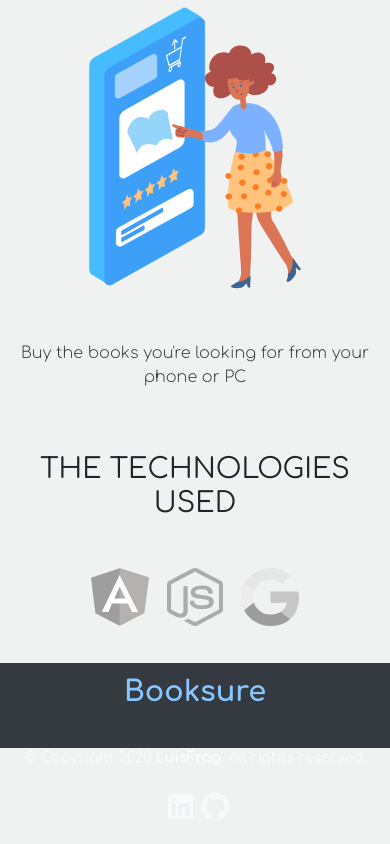
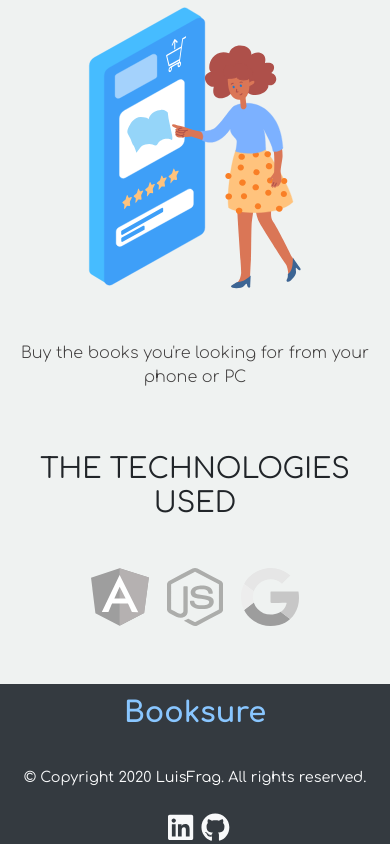
Before and after one commit to awkiamaru/booksure, an Angular app: page / in a window 390 px wide. Shown: the part 2789-3633 px from the top of the page. Built offline with nearby package versions, Linux system fonts and the light colour scheme.

Commit message:
quickfix footer, in mobile

```diff
--- a/src/app/layout/content/home/home.component.html
+++ b/src/app/layout/content/home/home.component.html
@@ -85,7 +85,7 @@
   </div>
 </div>
 <div class="container pt-5 pb-4">
-  <div class="row">
+  <div class="row mb-5">
     <div class="col-12 col-md-6 text-center">
       <img src="assets/svg/home-5.svg" class="img-fluid mb-5" />
       <p class="font-weight-light text-home-secondary">
@@ -98,7 +98,7 @@
         Buy the books you're looking for from your phone or PC
       </p>
     </div>
-    <div class="col-12 text-center pb-5">
+    <div class="col-12 text-center pb-5 mb-5">
       <p class="text-uppercase h3 my-5">
         The Technologies used
       </p>
--- a/src/app/layout/footer/footer.component.css
+++ b/src/app/layout/footer/footer.component.css
@@ -8,5 +8,4 @@
   position: absolute;
   bottom: 0;
   width: 100%;
-  height: 85px;
 }
```
